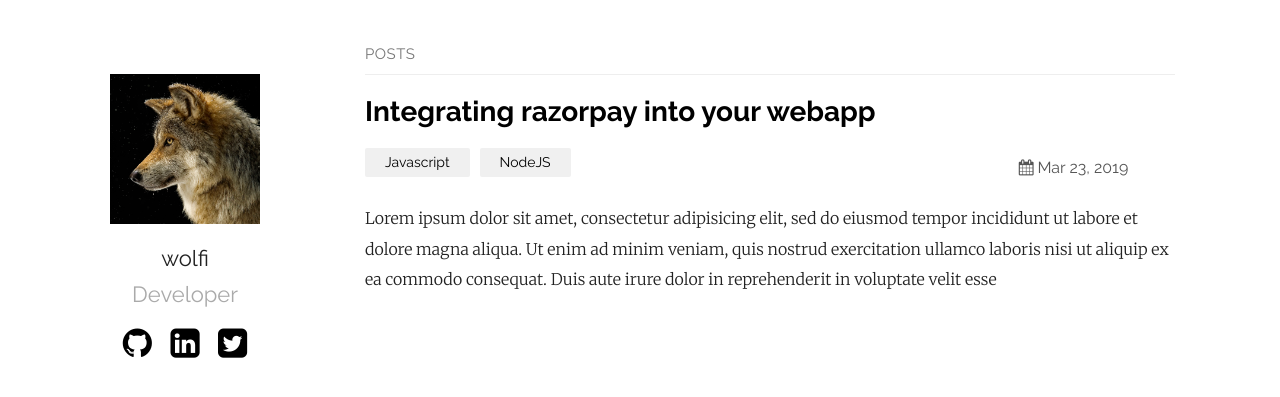
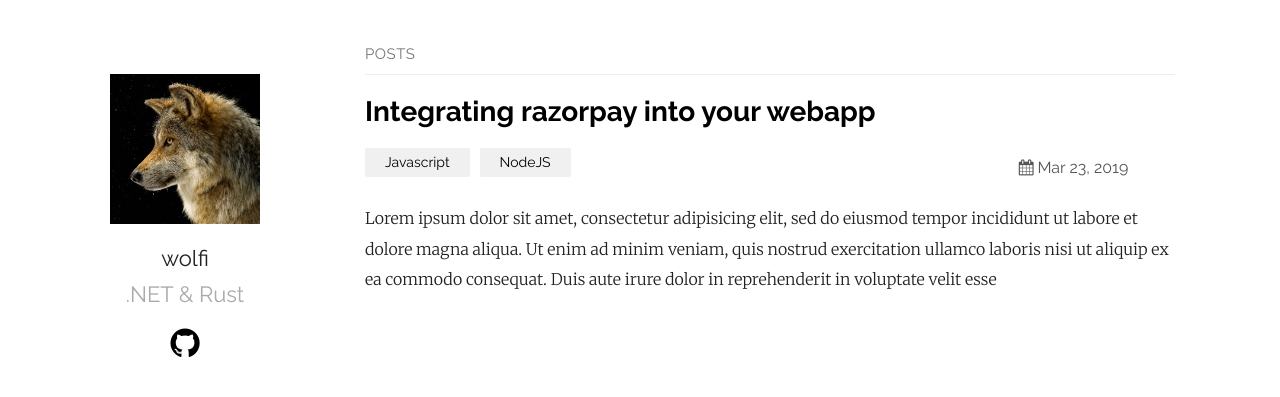
Before and after one commit to dunward/blog, a Jekyll site: the page built from index.md, in a window 1280 px wide. Shown: the top 397 px of the page. Built offline with Jekyll 4.4.1, drawn with Linux system fonts in a browser that asks for light colours.

```diff
--- a/_config.yml
+++ b/_config.yml
@@ -13,15 +13,15 @@ sass:
   sass_dir: _sass
 plainwhite:
   name: wolfi
-  tagline: Developer
+  tagline: .NET & Rust
   date_format: "%b %-d, %Y"
   sitemap: true # set to true to generate sitemap.xml content
 
   # generate social links in footer
   social_links:
-    twitter: thelehhman
-    github:  thelehhman
-    linkedIn: in/thelehhman
+    # twitter: thelehhman
+    github:  weisswolfi
+    # linkedIn: in/
     rss: rss
     # dribbble: jekyll
     # facebook: jekyll
```
